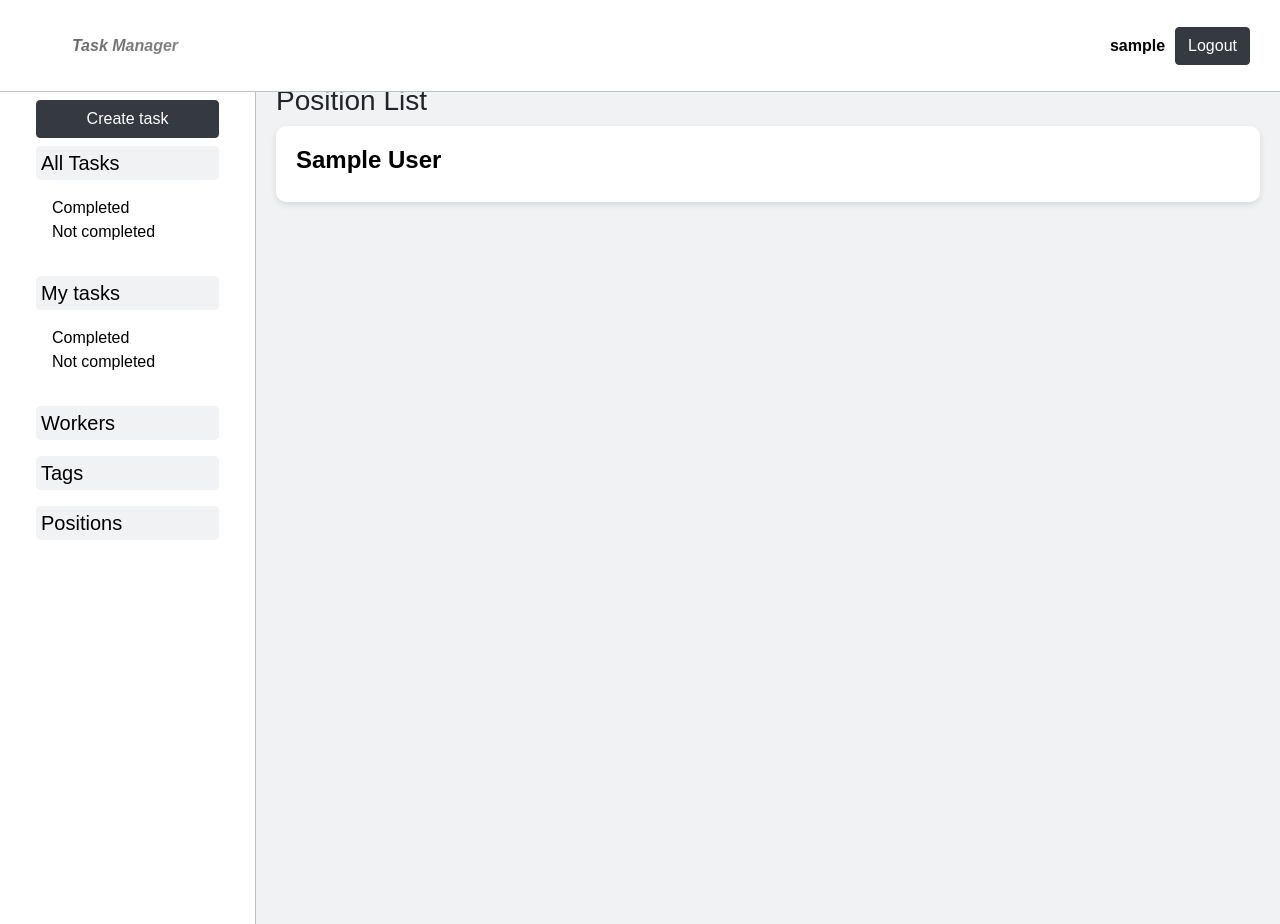
After one commit to MakovM/task-manager, a Django app: page /positions/ in a window 1280 px wide. The commit adds this page. Run offline with Django 5.2, Linux system fonts and the light colour scheme; a user stored in the database is signed in; tables that the repository leaves empty hold one stand-in row (values such as "Sample post").

Commit message:
Added Tags & Positions List View

```diff
--- a/accounts/urls.py
+++ b/accounts/urls.py
@@ -8,6 +8,7 @@ from accounts.views import (
     WorkerPasswordChangeView,
     WorkerPositionChangeView,
     WorkerStatusChangeView,
+    PositionListView
 )
 
 app_name = "accounts"
@@ -46,4 +47,6 @@ urlpatterns = [
         WorkerStatusChangeView.as_view(),
         name="status-change",
     ),
+    path("positions/", PositionListView.as_view(), name="position-list"),
+
 ]
--- a/accounts/views.py
+++ b/accounts/views.py
@@ -11,6 +11,7 @@ from accounts.forms import (
     WorkerUpdateForm,
     WorkerPositionChangeForm
 )
+from accounts.models import Position
 
 User = get_user_model()
 
@@ -130,3 +131,10 @@ class WorkerStatusChangeView(generic.View):
         return HttpResponseForbidden(
             "You do not have permission to change User status."
         )
+
+
+class PositionListView(LoginRequiredMixin, generic.ListView):
+    model = Position
+    context_object_name = "position_list"
+    template_name = "accounts/position_list.html"
+    paginate_by = 10
--- a/static/css/styles.css
+++ b/static/css/styles.css
@@ -83,7 +83,12 @@ body {
     gap: 20px;
 }
 
-.task-block, .task-detail, .create-update-form, .user-card  {
+.task-block,
+.task-detail,
+.create-update-form,
+.user-card,
+.tag-card,
+.position-card {
     background-color: #fff;
     color: black;
     width: 100%;
@@ -106,10 +111,13 @@ body {
     color: black;
     font-weight: bold;
 }
-.user-card {
+.user-card,
+.tag-card,
+.position-card {
     display: flex;
     justify-content: space-between;
-    align-items: center;}
+    align-items: center;
+}
 
 .task-block:hover, .user-card:hover {
     transform: translateY(-3px);
@@ -220,7 +228,7 @@ body {
 }
 
 .sidebar-header-link h5 {
-    margin-top: 1.5rem;
+    margin-top: 0.5rem;
     margin-bottom: 0.5rem;
     background-color: #f1f2f4;
     width: 100%;
--- a/tasks/urls.py
+++ b/tasks/urls.py
@@ -6,7 +6,7 @@ from tasks.views import (
     TaskCreateView,
     TaskUpdateView,
     TaskDeleteView,
-    TaskToggleView,
+    TaskToggleView, TagListView,
 )
 
 app_name = "tasks"
@@ -18,4 +18,5 @@ urlpatterns = [
     path("<int:pk>/update/", TaskUpdateView.as_view(), name="task-update"),
     path("<int:pk>/delete/", TaskDeleteView.as_view(), name="task-delete"),
     path("<int:pk>/toggle/", TaskToggleView.as_view(), name="task-toggle"),
+    path("tags/", TagListView.as_view(), name="tag-list")
 ]
--- /dev/null
+++ b/templates/accounts/position_list.html
@@ -0,0 +1,18 @@
+{% extends "base.html" %}
+
+{% block content %}
+  <div class="header-block">
+    <h3>Position List</h3>
+  </div>
+  <div class="tasks-container">
+    {% if position_list %}
+        {% for position in position_list %}
+          <div class="position-card">
+              <h4><strong>{{ position.name }}</strong></h4>
+          </div>
+        {% endfor %}
+    {% else %}
+      <p class="empty-msg">There are no Positions</p>
+    {% endif %}
+  </div>
+{% endblock %}
--- a/templates/includes/sidebar.html
+++ b/templates/includes/sidebar.html
@@ -12,5 +12,6 @@
     <li><a href="{% url 'tasks:task-list' %}?my=1&comp=0" class="sidebar-link {% if request.GET.my == '1' and request.GET.comp == '0' %}active{% endif %}">Not completed</a></li>
   </ul>
   <a href="{% url 'accounts:worker-list' %}" class="sidebar-header-link"><h5>Workers</h5></a>
-
+  <a href="{% url 'tasks:tag-list' %}" class="sidebar-header-link"><h5>Tags</h5></a>
+  <a href="{% url 'accounts:position-list' %}" class="sidebar-header-link"><h5>Positions</h5></a>
 </div>
```
Also changed, not shown: tasks/views.py (+8 -2 lines), templates/tasks/tag_list.html (added, +18 -0 lines).
